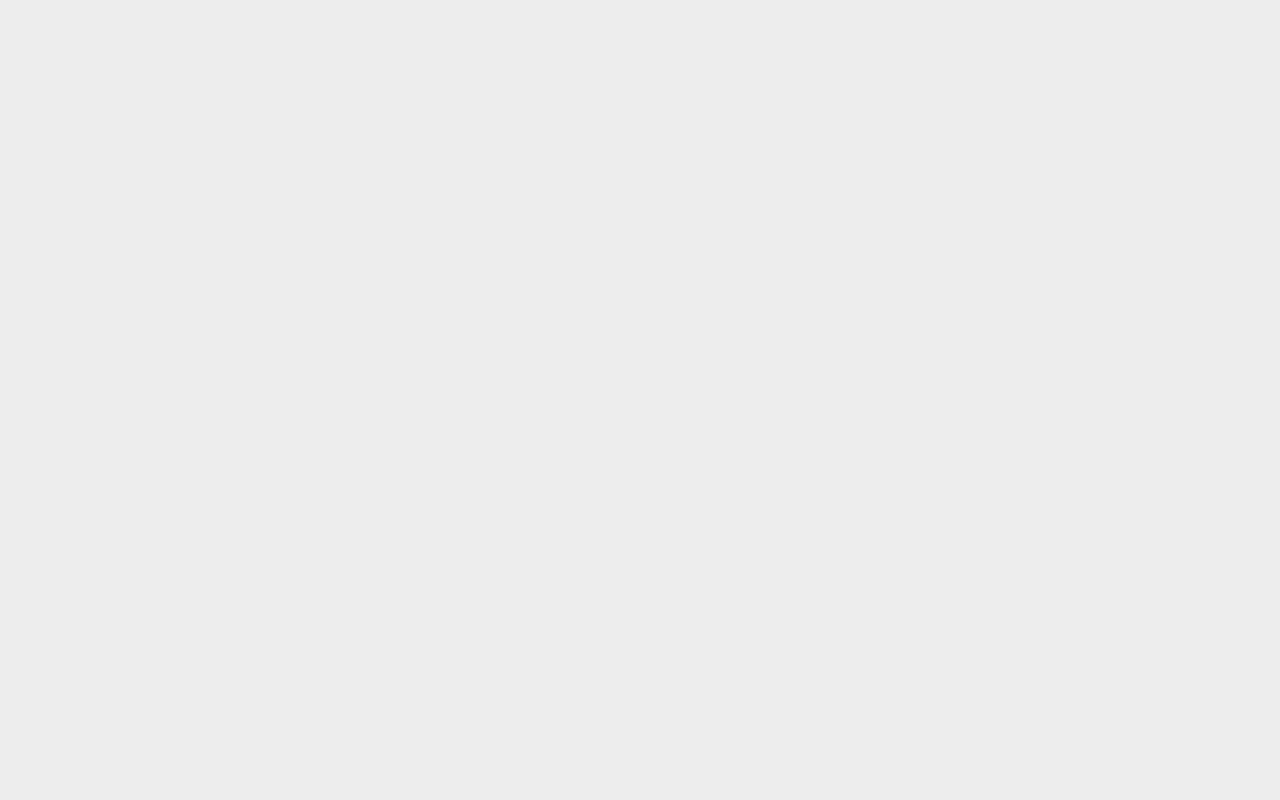
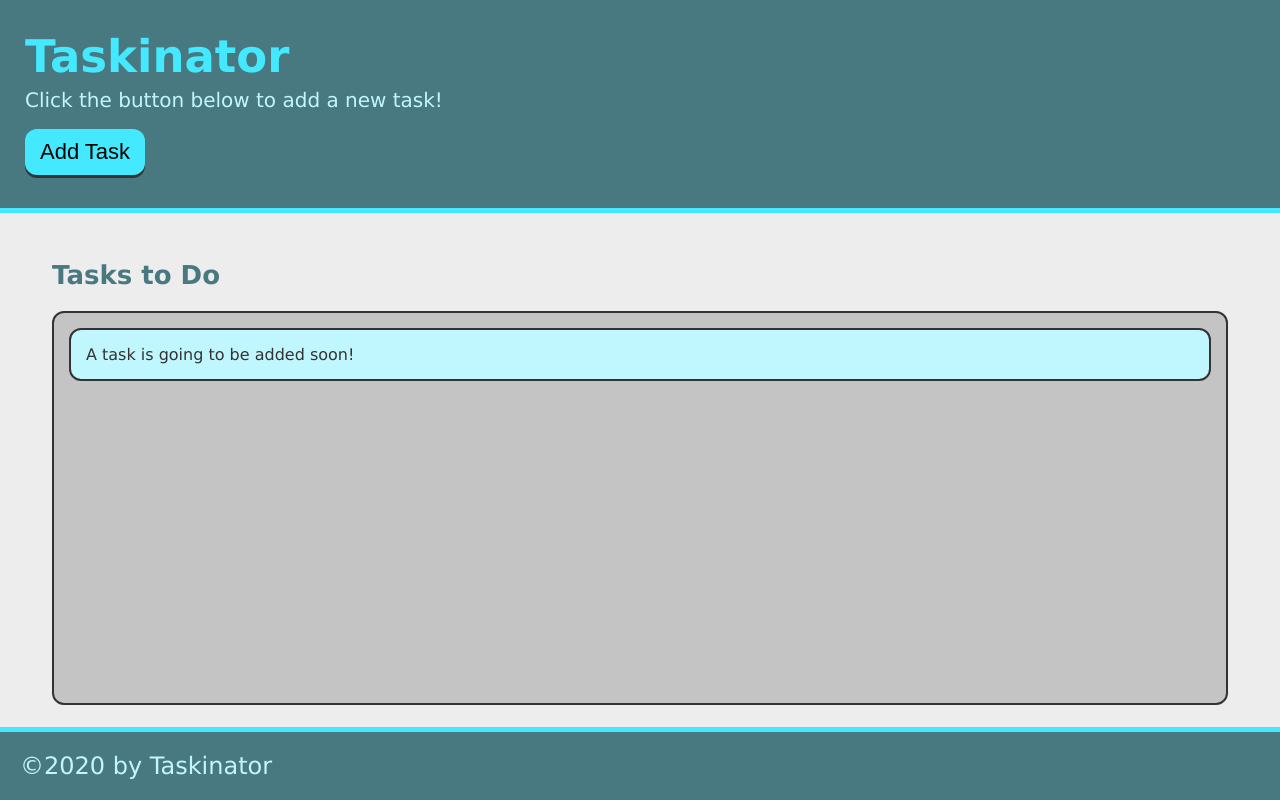
Before and after one commit to bganser15/taskinator, a plain HTML site: page index.html in a window 1280 px wide. Drawn offline with Linux system fonts and the light colour scheme.

Commit message:
added basic content tto index.html with classes

```diff
--- a/index.html
+++ b/index.html
@@ -8,6 +8,23 @@
     <link rel="stylesheet" href="./assets/css/style.css" />
   </head>
   <body>
+    <header>
+      <h1 class="page-title">Taskinator</h1>
+      <p>Click the button below to add a new task!</p>
+      <button class="btn">Add Task</button>
+    </header>
+
+    <main class="page-content">
+      <section class="task-list-wrapper">
+        <h2 class="list-title">Tasks to Do</h2>
+        <ul class="task-list">
+          <li class="task-item">A task is going to be added soon!</li>
+        </ul>
+      </section>
+    </main>
+
+    <footer>&copy;2020 by Taskinator</footer>
+
     <script src="./assets/js/script.js"></script>
   </body>
 </html>
```
